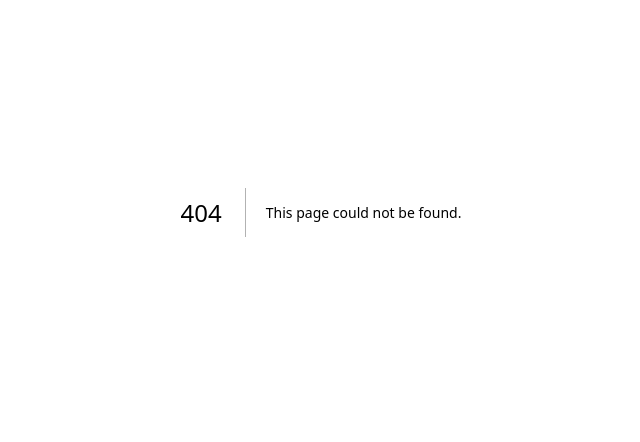
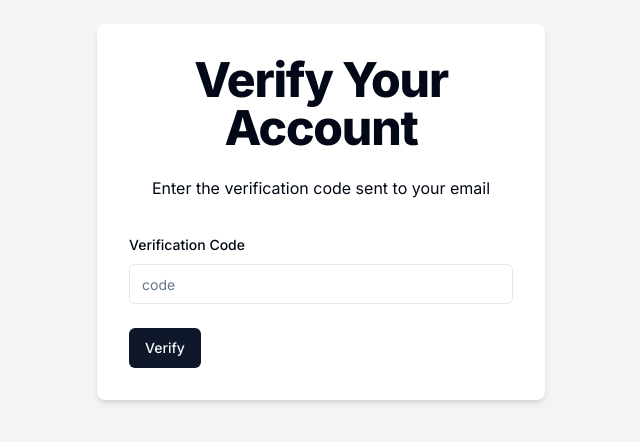
Before and after one commit to ArnabhS/IncogNote, a Next.js app: page /verify/1 in a window 1280 px wide. Before the commit this address had no page. Shown: the part 188-630 px from the top of the page, without its empty margins (319-959 px from the left). Built offline with nearby package versions, Linux system fonts and the light colour scheme.

Commit message:
verify-username route add

```diff
--- /dev/null
+++ b/src/app/(auth)/verify/[username]/page.tsx
@@ -0,0 +1,85 @@
+'use client';
+
+import { Button } from '@/components/ui/button';
+import {
+  Form,
+  FormControl,
+  FormField,
+  FormItem,
+  FormLabel,
+  FormMessage,
+} from '@/components/ui/form';
+import { Input } from '@/components/ui/input';
+import { useToast } from '@/components/ui/use-toast';
+import { ApiResponse } from '@/types/ApiResponse';
+import { zodResolver } from '@hookform/resolvers/zod';
+import axios, { AxiosError } from 'axios';
+import { useParams, useRouter } from 'next/navigation';
+import { useForm } from 'react-hook-form';
+import * as z from 'zod';
+import { verifySchema } from '@/schemas/verifySchema';
+
+export default function VerifyAccount() {
+  const router = useRouter();
+  const params = useParams<{ username: string }>();
+  const { toast } = useToast();
+  const form = useForm<z.infer<typeof verifySchema>>({
+    resolver: zodResolver(verifySchema),
+  });
+
+  const onSubmit = async (data: z.infer<typeof verifySchema>) => {
+    try {
+      const response = await axios.post<ApiResponse>(`/api/verify-code`, {
+        username: params.username,
+        code: data.code,
+      });
+
+      toast({
+        title: 'Success',
+        description: response.data.message,
+      });
+
+      router.replace('/sign-in');
+    } catch (error) {
+      const axiosError = error as AxiosError<ApiResponse>;
+      toast({
+        title: 'Verification Failed',
+        description:
+          axiosError.response?.data.message ??
+          'An error occurred. Please try again.',
+        variant: 'destructive',
+      });
+    }
+  };
+
+  return (
+    <div className="flex justify-center items-center min-h-screen bg-gray-100">
+      <div className="w-full max-w-md p-8 space-y-8 bg-white rounded-lg shadow-md">
+        <div className="text-center">
+          <h1 className="text-4xl font-extrabold tracking-tight lg:text-5xl mb-6">
+            Verify Your Account
+          </h1>
+          <p className="mb-4">Enter the verification code sent to your email</p>
+        </div>
+        <Form {...form}>
+          <form onSubmit={form.handleSubmit(onSubmit)} className="space-y-6">
+            <FormField
+              name="code"
+              control={form.control}
+              render={({ field }) => (
+                <FormItem>
+                  <FormLabel>Verification Code</FormLabel>
+                  <FormControl>
+                  <Input placeholder='code' {...field} />
+                  </FormControl>
+                  <FormMessage />
+                </FormItem>
+              )}
+            />
+            <Button type="submit">Verify</Button>
+          </form>
+        </Form>
+      </div>
+    </div>
+  );
+}
```
